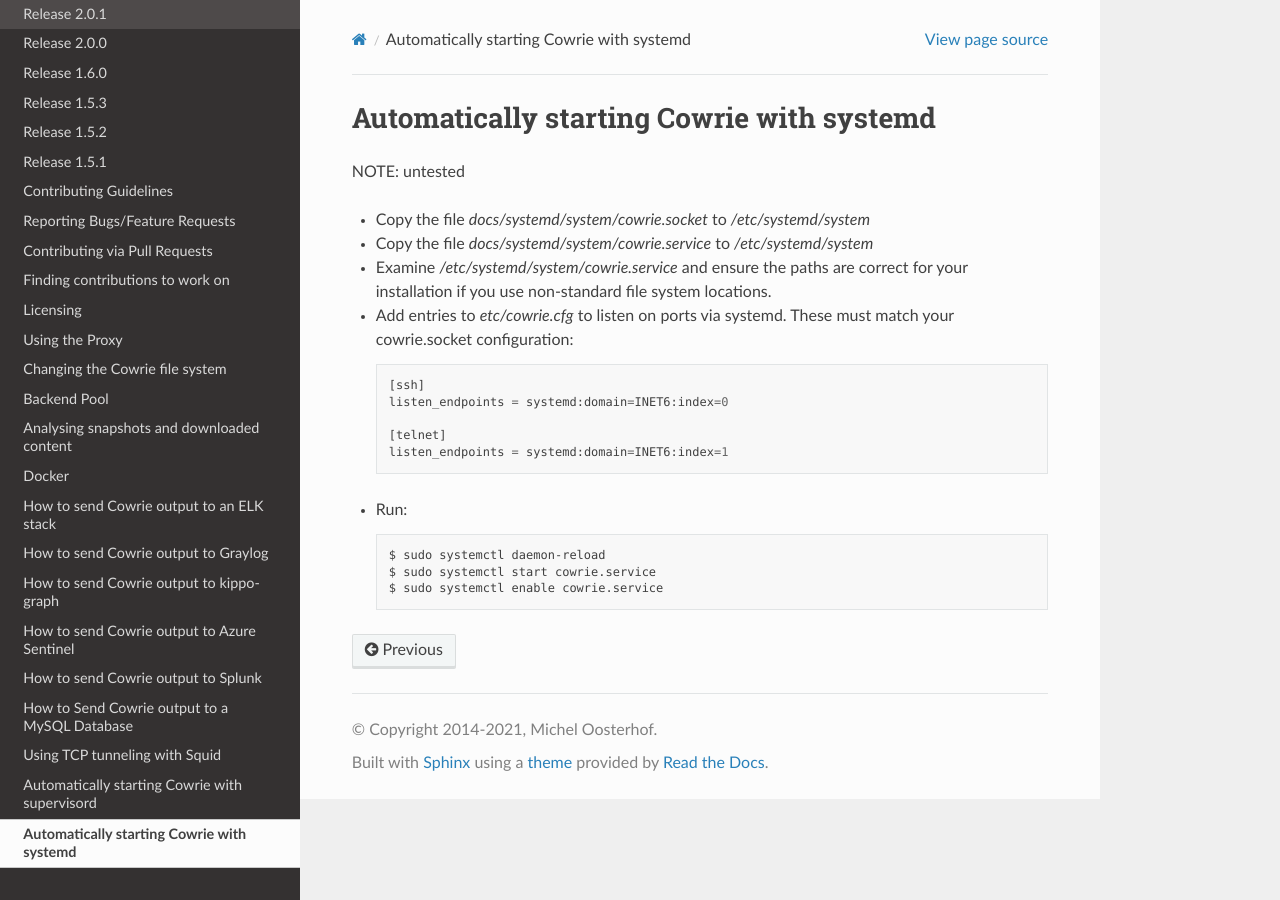
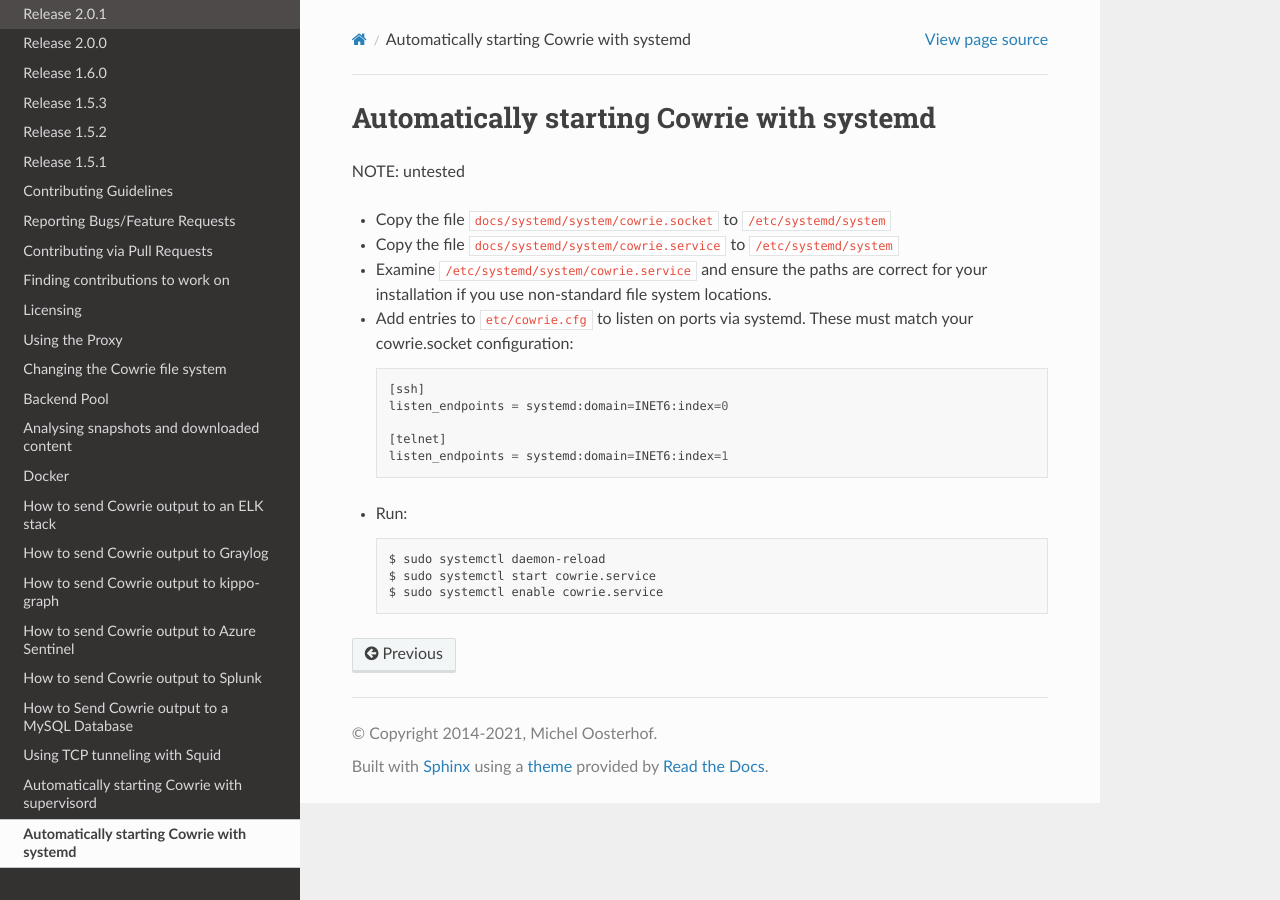
Before and after one commit to cowrie/cowrie, a Sphinx documentation site: the page built from docs/systemd/README.rst, in a window 1280 px wide. Built offline with Sphinx 7.4.7 and the Read the Docs theme 2.0.0, drawn with Linux system fonts in a browser that asks for light colours; the version number could not be read and is left out.

Commit message:
formatting

```diff
--- a/CONTRIBUTING.rst
+++ b/CONTRIBUTING.rst
@@ -44,7 +44,7 @@ GitHub provides additional document on `forking a repository <https://help.githu
 
 Finding contributions to work on
 ################################
-Looking at the existing issues is a great way to find something to contribute on. As our projects, by default, use the default GitHub issue labels ((enhancement/bug/duplicate/help wanted/invalid/question/wontfix), looking at any `help wanted' <https://github.com/cowrie/cowrie/labels/help%20wanted>`_ issues is a great place to start.
+Looking at the existing issues is a great way to find something to contribute on. As our projects, by default, use the default GitHub issue labels ((enhancement/bug/duplicate/help wanted/invalid/question/wontfix), looking at any `help wanted <https://github.com/cowrie/cowrie/labels/help%20wanted>`_ issues is a great place to start.
 
 
 Licensing
--- a/docs/elk/README.rst
+++ b/docs/elk/README.rst
@@ -37,7 +37,7 @@ Enable the services::
 ElasticSearch Configuration
 =============================
 
-ElasticSearch configuration file is located in `/etc/elasticsearch/elasticsearch.yml`. The default settings need not be changed.
+ElasticSearch configuration file is located in ``/etc/elasticsearch/elasticsearch.yml``. The default settings need not be changed.
 
 If you are only operating a single ElasticSearch node, you can add the following configuration item::
 
@@ -58,7 +58,7 @@ Make a folder for logs::
     $ sudo mkdir /var/log/kibana
     $ sudo chown kibana:kibana /var/log/kibana
 
-Change the following parameters in `/etc/kibana/kibana.yml` to reflect your server setup:
+Change the following parameters in ``/etc/kibana/kibana.yml`` to reflect your server setup:
 
     * ``server.host``  - set it to `localhost` if you use nginx for basic authentication or external interface if you use XPack (see below)
     * ``server.name`` - name of the server
--- a/docs/sentinel/README.rst
+++ b/docs/sentinel/README.rst
@@ -15,7 +15,7 @@ Primary Key and install the agent on your host by hand::
 Once installed, return to the Syslog connector page and select `Open
 your workspace advanced settings configuration`. Select `Data` >
 `Custom Logs`. Check `Apply below configuration to my linux machines`
-then add a new custom log source: When prompted, upload the `cowrie.json`
+then add a new custom log source: When prompted, upload the ``cowrie.json``
 file you downloaded.
 
 The default delimeter is correct (newline).  Specify
@@ -28,11 +28,11 @@ It will take a while for this to roll out to the host, but eventually
 you'll be able to run the log analytics query cowrie_JSON_CL and
 see data coming in.
 
-Take the contents of `cowrie-parser.txt` from the `docs/sentinel` folder
+Take the contents of ``cowrie-parser.txt`` from the ``docs/sentinel`` folder
 and paste them into a new log analytics query. Run the query,
 then save this off as a function with the name, alias and category
 of `Cowrie`.
 
 Once events are being ingested and parsed by Azure Sentinel,
-`linux_workbook.json` can be imported to define a custom workbook to
+``linux_workbook.json`` can be imported to define a custom workbook to
 interact with Cowrie data.
--- a/docs/sql/README.rst
+++ b/docs/sql/README.rst
@@ -24,7 +24,7 @@ Previously MySQL-python was used. Only if you run into isses with mysqlclient, t
 MySQL Configuration
 ===================
 
-First create an empty database named `cowrie`::
+First create an empty database named ``cowrie``::
 
     $ mysql -u root -p
     CREATE DATABASE cowrie;
--- a/docs/squid/README.rst
+++ b/docs/squid/README.rst
@@ -22,7 +22,7 @@ Install Squid::
 Squid Configuration
 ===================
 
-See `squid.conf` for an example configuration.
+See ``squid.conf`` for an example configuration.
 
 
 Cowrie Configuration
--- a/docs/supervisor/README.rst
+++ b/docs/supervisor/README.rst
@@ -1,4 +1,4 @@
 Automatically starting Cowrie with supervisord
 #################################################
 
-* Copy the file `cowrie.conf` to `/etc/supervisor/conf/`
+* Copy the file ``cowrie.conf`` to ``/etc/supervisor/conf/``
--- a/docs/systemd/README.rst
+++ b/docs/systemd/README.rst
@@ -3,13 +3,13 @@ Automatically starting Cowrie with systemd
 
 NOTE: untested
 
-* Copy the file `docs/systemd/system/cowrie.socket` to `/etc/systemd/system`
+* Copy the file ``docs/systemd/system/cowrie.socket`` to ``/etc/systemd/system``
 
-* Copy the file `docs/systemd/system/cowrie.service` to `/etc/systemd/system`
+* Copy the file ``docs/systemd/system/cowrie.service`` to ``/etc/systemd/system``
 
-* Examine `/etc/systemd/system/cowrie.service` and ensure the paths are correct for your installation if you use non-standard file system locations.
+* Examine ``/etc/systemd/system/cowrie.service`` and ensure the paths are correct for your installation if you use non-standard file system locations.
 
-* Add entries to `etc/cowrie.cfg` to listen on ports via systemd. These must match your cowrie.socket configuration::
+* Add entries to ``etc/cowrie.cfg`` to listen on ports via systemd. These must match your cowrie.socket configuration::
 
     [ssh]
     listen_endpoints = systemd:domain=INET6:index=0
```
